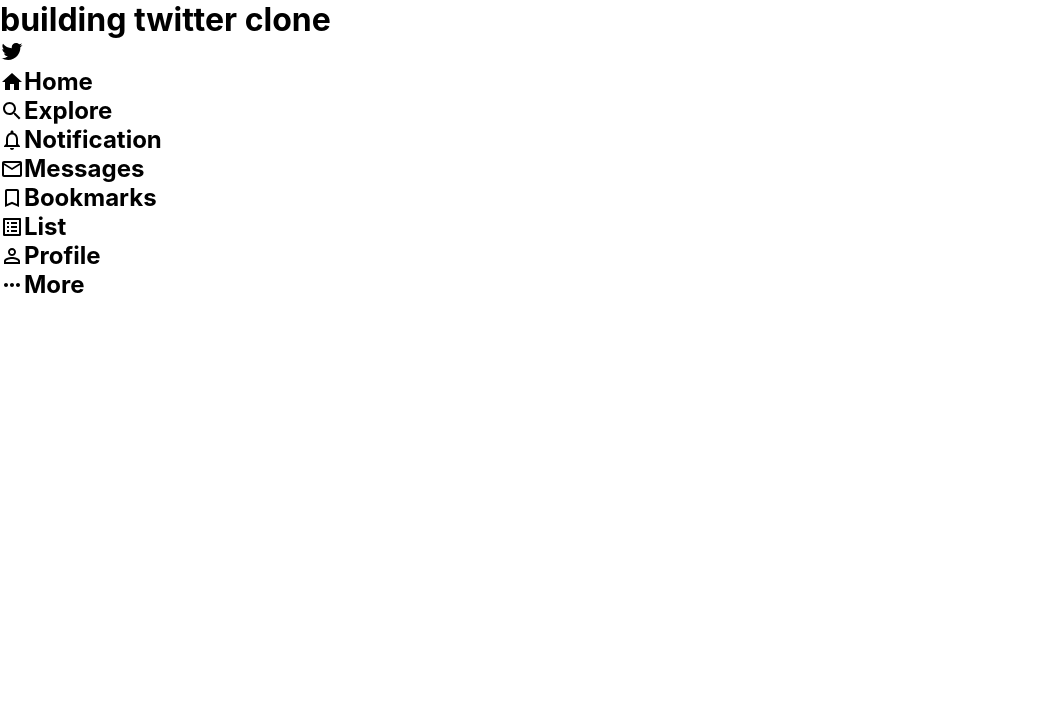
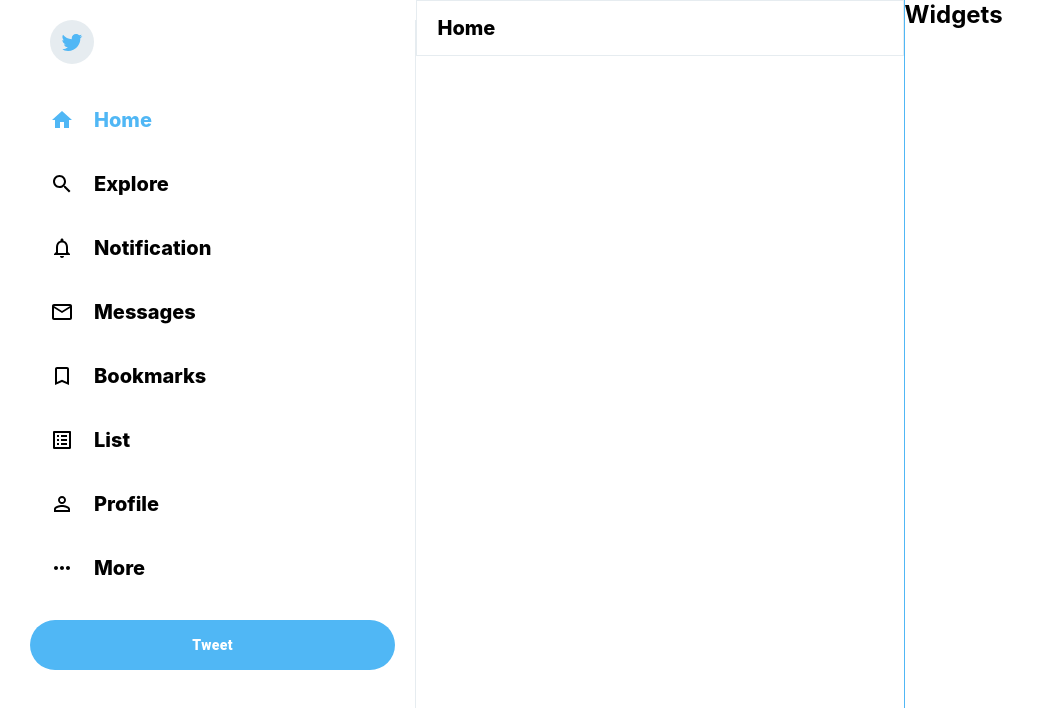
Before and after one commit to omonz/react-twitter-clone, a React (Create React App) app: page / in a window 1280 px wide. Shown: the top 708 px of the page, without its empty margins (0-1063 px from the left). Built offline with nearby package versions, Linux system fonts and the light colour scheme.

Commit message:
Created the tweet section and the sub component under it

```diff
--- a/src/App.css
+++ b/src/App.css
@@ -1,3 +1,17 @@
 * {
   margin: 0;
 }
+
+body {
+  --twitter-color: #50b7f5;
+  --twitter-background: #e6ecf0;
+}
+
+.app {
+  display: flex;
+  height: 100vh;
+  max-width: 1300px;
+  margin-right: auto;
+  margin-left: auto;
+  padding: 0 10px;
+}
--- a/src/App.js
+++ b/src/App.js
@@ -1,19 +1,23 @@
 import React from 'react';
 import './App.css';
 import Sidebar from './Sidebar';
+import Feed from './Feed';
+import Widgets from './Widgets';
 
 function App() {
   return (
     //BEM
     <div className="app">
-      <h1>building twitter clone</h1>
+      {/* <h1>building twitter clone</h1> */}
 
       {/* Sidebar */}
       <Sidebar/>
 
       {/* Feed */}
+      <Feed/>
 
       {/* Widgets */}
+      <Widgets/>
 
     </div>
   );
--- /dev/null
+++ b/src/Feed.css
@@ -0,0 +1,28 @@
+.feed {
+    flex: 0.4;
+    border-right: 1px solid var(--twitter-color);
+    min-width: fit-content;
+    overflow-y: scroll;
+
+    -ms-overflow-style: none;  /*Hide scrollbar for IE*/
+    scrollbar-width: none;  /*Hide scrollbar for fireforce*/
+}
+
+/* Hide scrollbar for chrome sarafi and opera */
+.feed::-webkit-scrollbar {
+    display: none;
+}
+
+.feed__header {
+    position: sticky;
+    top: 0;
+    background-color: #fff;
+    z-index: 100;
+    border: 1px solid var(--twitter-background);
+    padding: 15px 20px;
+}
+
+.feed__header > h2 {
+    font-size: 20px;
+    font-weight: 800 ;
+}
--- /dev/null
+++ b/src/Feed.js
@@ -0,0 +1,21 @@
+import React from 'react';
+import './Feed.css';
+import TweetBox from './TweetBox';
+
+function Feed() {
+    return (
+        <div className="feed">
+            {/* Head */}
+            <div className="feed__header">
+                <h2>Home</h2>
+            </div>
+
+            {/* Tweet Box */}
+            <TweetBox/>
+
+            {/* Post */}
+        </div>
+    )
+}
+
+export default Feed
--- a/src/Sidebar.css
+++ b/src/Sidebar.css
@@ -1,5 +1,29 @@
-.sidebarOption {
-    display: flex;
-    align-items: center;
-    cursor: pointer;
+.sidebar {
+    border-right: 1px solid var(--twitter-background);
+    flex: 0.3;
+    min-width: 250px;
+    margin-top: 20px;
+    padding-left: 20px;
+    padding-right: 20px;
 }
+
+.sidebar__twitterIcon {
+    font-size: 30px;
+    padding: 10px;
+    border-radius: 50px;
+    color: var(--twitter-color);
+    background-color: var(--twitter-background);
+    margin-left: 20px;
+    margin-bottom: 20px;
+}
+
+.sidebar__tweet {
+    background-color: var(--twitter-color) !important;
+    border: none !important;
+    color: #fff !important;
+    font-weight: 900 !important;
+    text-transform: inherit !important;
+    height: 50px !important;
+    margin-top: 20px !important;
+    border-radius: 50px !important;
+}
--- a/src/Sidebar.js
+++ b/src/Sidebar.js
@@ -10,15 +10,16 @@
 import ListAltIcon from '@material-ui/icons/ListAlt';
 import PermIdentityIcon from '@material-ui/icons/PermIdentity';
 import MoreHorizIcon from '@material-ui/icons/MoreHoriz';
+import { Button } from '@material-ui/core';
 
 function Sidebar() {
     return (
         <div className="sidebar">
             {/* Twitter Icon */}
-            <TwitterIcon/>
+            <TwitterIcon className="sidebar__twitterIcon"/>
 
             {/* sidebarOption */}
-            <SidebarOption Icon={HomeIcon} text="Home"/>
+            <SidebarOption active  Icon={HomeIcon} text="Home"/>
             <SidebarOption Icon={SearchIcon} text="Explore"/>
             <SidebarOption Icon={NotificationsNoneIcon} text="Notification"/>
             <SidebarOption Icon={MailOutlineIcon} text="Messages"/>
@@ -28,6 +29,7 @@
             <SidebarOption Icon={MoreHorizIcon} text="More"/>
 
             {/* Twitt button */}
+            <Button variant="outlined" className="sidebar__tweet" fullWidth>Tweet </Button>
 
         </div>
     )
--- a/src/SidebarOption.css
+++ b/src/SidebarOption.css
@@ -0,0 +1,26 @@
+.sidebarOption {
+    display: flex;
+    align-items: center;
+    cursor: pointer;
+}
+
+.sidebarOption:hover {
+    background-color: #e8f5fe;
+    border-radius: 30px;
+    color: var(--twitter-color);
+    transition: color 100ms ease-in-out;
+}
+
+.sidebarOption--active {
+    color : var(--twitter-color);
+}
+
+.sidebarOption > .MuiSvgIcon-root {
+    padding: 20px;
+}
+
+.sidebarOption > h2 {
+    font-weight: 800;
+    font-size: 20px;
+    margin-right: 20px;
+}
--- a/src/SidebarOption.js
+++ b/src/SidebarOption.js
@@ -2,9 +2,9 @@
 import "./SidebarOption.css";
 
 
-function SidebarOption({text, Icon}) {
+function SidebarOption({active, text, Icon}) {
     return (
-        <div className="sidebarOption">
+        <div className={`sidebarOption ${active && 'sidebarOption--active'}`}>
             <Icon />
             <h2>{text}</h2>
         </div>
--- /dev/null
+++ b/src/TweetBox.js
@@ -0,0 +1,12 @@
+import React from 'react';
+import './TweetBox.css';
+
+function TweetBox() {
+    return (
+        <div>
+
+        </div>
+    )
+}
+
+export default TweetBox
--- /dev/null
+++ b/src/Widgets.css
@@ -0,0 +1,3 @@
+.widgets {
+    flex: 0.3;
+}
--- /dev/null
+++ b/src/Widgets.js
@@ -0,0 +1,12 @@
+import React from 'react';
+import './Widgets.css';
+
+function Widgets() {
+    return (
+        <div className="widgets">
+            <h2 className="widgets__header">Widgets</h2>
+        </div>
+    )
+}
+
+export default Widgets
```
Also changed, not shown: src/TweetBox.css (added).
